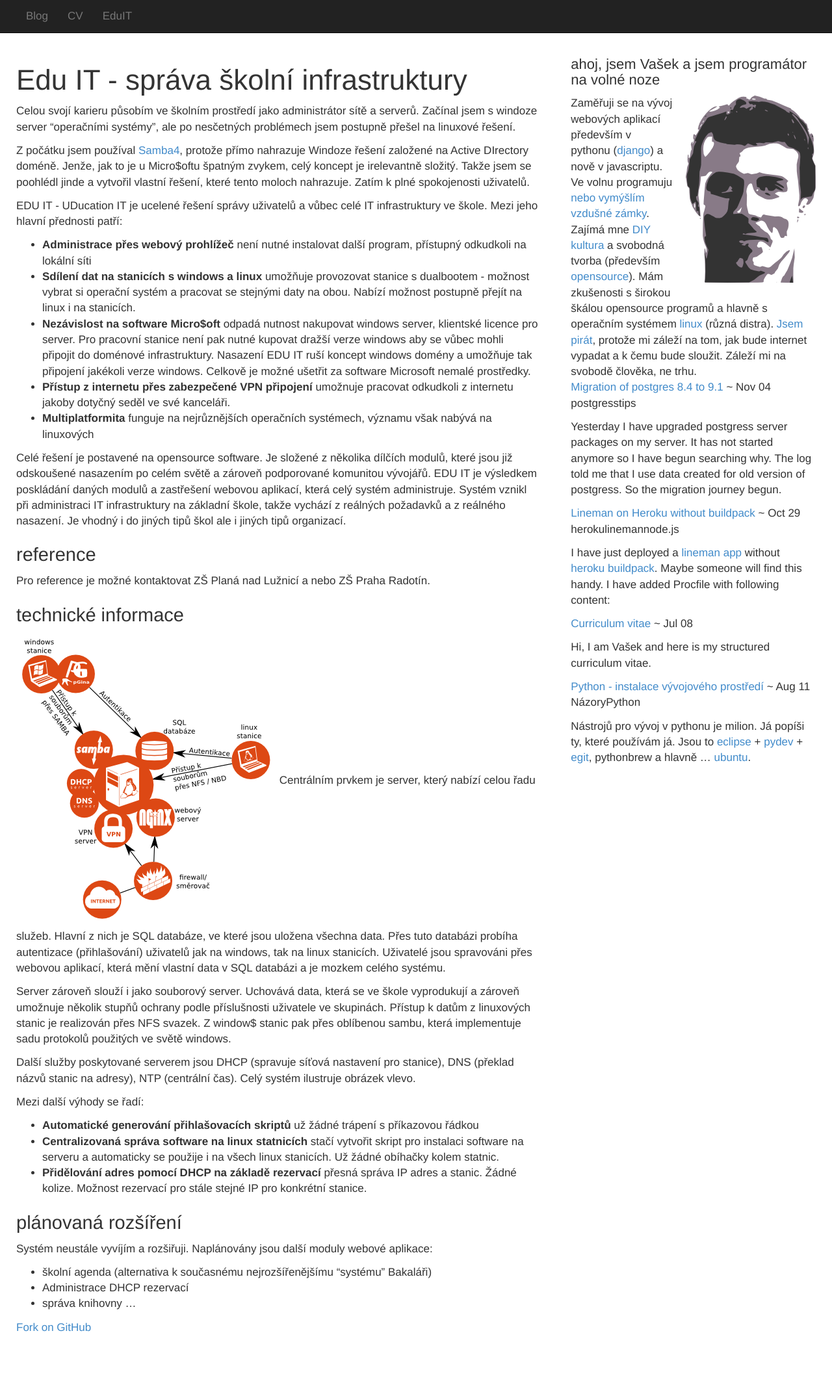
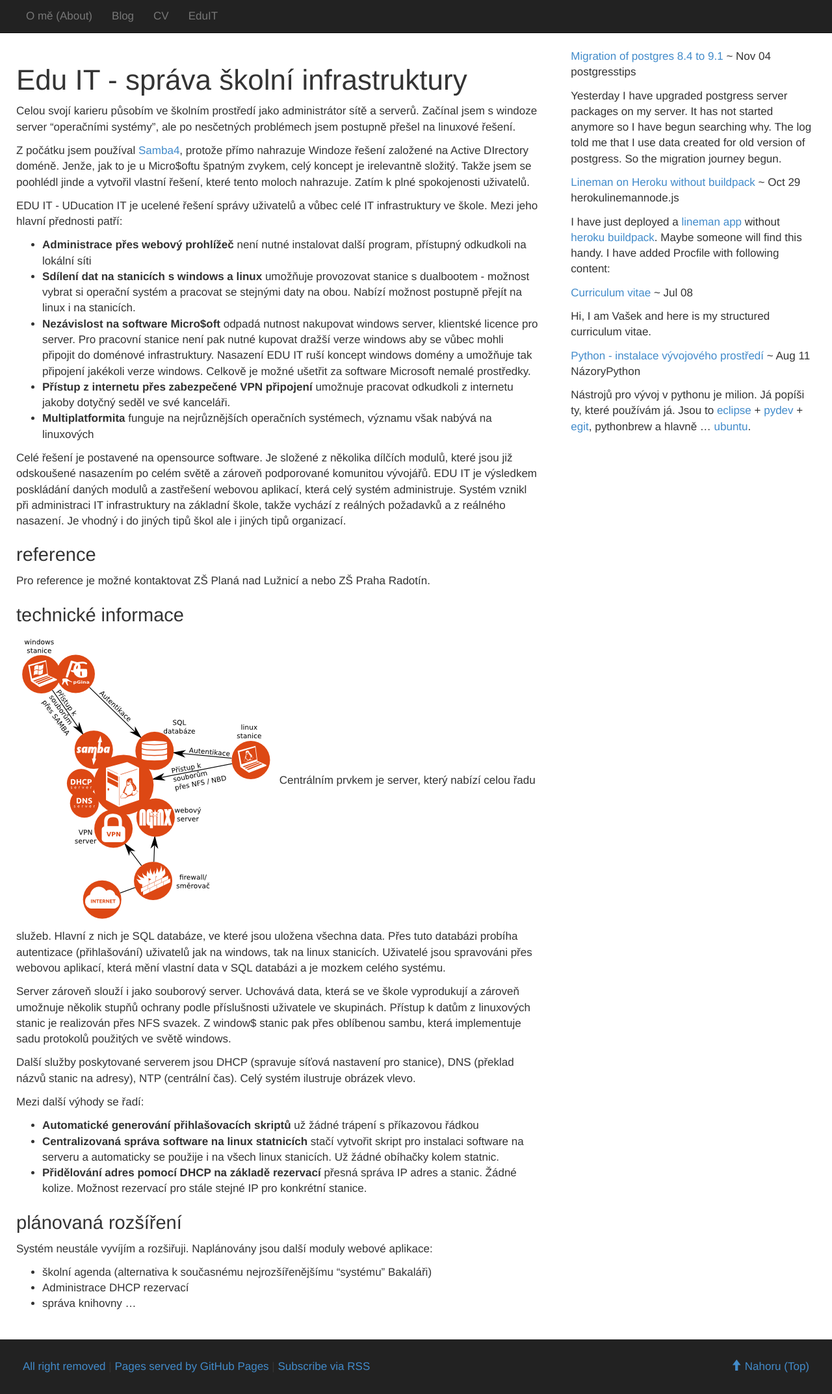
Before and after one commit to vencax/vencax.github.io, a Jekyll site: the page built from _posts/static/2014-03-08-eduit.md, in a window 1280 px wide. Shown: the whole page at 65% size. Built offline with Jekyll 4.4.1, drawn with Linux system fonts in a browser that asks for light colours; Markdown is read by kramdown in place of the engine named in the settings; before the commit the page ends 2055 px from its top, so only the background shows below that.

Commit message:
layout finished?

```diff
--- a/_includes/aboutme.html
+++ b/_includes/aboutme.html
@@ -1,16 +1,16 @@
 
 <img src="/img/me.png" alt="le me, foto" class="pull-right" style="margin: 0 0 20px 20px;">
 
-Zaměřuji se na vývoj webových aplikací především v pythonu
-  (<a href="http://www.djangoproject.cz/">django</a>) a nově v javascriptu.
+<p>
+Hi, I am Vasek and I am freelance programmer.
+I make web application using <a href="https://www.python.org/">python</a>
+and <a href="http://nodejs.org/">server side javascript environment</a>.
+</p>
 
-Ve volnu programuju <a href="https://github.com/vencax/"> nebo vymýšlím vzdušné zámky</a>.
-Zajímá mne <a href="http://cs.wikipedia.org/wiki/Do_it_yourself">DIY kultura</a>
-a svobodná tvorba (především <a href="http://cs.wikipedia.org/wiki/Otev%C5%99en%C3%BD_software">opensource</a>).
+<p>
+More about what I do or can do is in my <a href="/cv/">CV</a>.
+</p>
 
-Mám zkušenosti s širokou škálou opensource programů
-a hlavně s operačním systémem <a href="http://www.linux.cz/">linux</a> (různá distra).
-
-<a href="http://www.pirati.cz/lide/vaclav_klecanda">Jsem pirát</a>,
-protože mi záleží na tom, jak bude internet vypadat a k čemu bude sloužit.
-Záleží mi na svobodě člověka, ne trhu.
+<p>
+And by the way, I am a <a href="http://www.pp-international.net/">pirate</a>!
+</p>
--- a/_includes/footer.html
+++ b/_includes/footer.html
@@ -1 +1,20 @@
-<a href='//github.com/prose/starter'>Fork on GitHub</a>
+<div class="row footer">
+
+  <div class="col-xs-12 col-sm-12 col-md-12 col-lg-12">
+
+    <a href="http://cs.wikipedia.org/wiki/Copyleft">All right removed</a>
+    |
+    <a href='//github.com/prose/starter'>Pages served by GitHub Pages</a>
+    |
+    <a class='rss' href='{{site.baseurl}}/blog.rss'>Subscribe via RSS</a>
+
+
+    <div class="pull-right">
+      <a href="#top">
+        <span class="glyphicon glyphicon-arrow-up"></span> Nahoru (Top)
+      </a>
+    </div>
+
+  </div>
+
+</div>
--- a/_includes/rss-link.html
+++ /dev/null
@@ -1,3 +0,0 @@
-  <div class='col4 margin3 pad4'>
-    <a class='rss' href='{{site.baseurl}}/blog.rss'>Subscribe via RSS</a>
-  </div>
--- a/_layouts/default.html
+++ b/_layouts/default.html
@@ -4,8 +4,10 @@ title: 'programátor a pirát!'
 <!DOCTYPE html>
 <html lang="cz">
 <head>
+  <meta charset='UTF-8'/>
   <title>Václav Klecanda {% if page.url != '/index.html' %}| {{page.title}}{% else %}Programátor, admin{% endif %}</title>
-  <meta charset='UTF-8'/>
+  {% if page.description %}<meta name="description" content="{{ page.description }}">{% endif %}
+  {% if page.tags  %}<meta name="tags" content="{{ page.tags  }}">{% endif %}
   <meta name="viewport" content="width=device-width, initial-scale=1">
   <link rel='alternate' type='application/rss+xml' title='RSS' href='SITEURLGOESHERE/blog.rss' />
   <link rel='shortcut icon' href='{{site.baseurl}}/img/favicon.ico' type='image/x-icon' />
@@ -26,8 +28,11 @@ title: 'programátor a pirát!'
       </div>
       <div id="navbar" class="navbar-collapse collapse">
         <ul class="nav navbar-nav">
+          <li>
+            <a href='{{site.baseurl}}/'>O mě (About)</a>
+          </li>
           <li class='{% if page.section == "blog" %}active{% endif %}'>
-            <a href='{{site.baseurl}}/'>Blog</a>
+            <a href='{{site.baseurl}}/blog'>Blog</a>
           </li>
           <li class='{% if page.url == "cv/" %}active{% endif %}'>
             <a href='{{site.baseurl}}/cv'>CV</a>
--- a/_layouts/page.html
+++ b/_layouts/page.html
@@ -11,8 +11,6 @@ layout: default
   </div>
 
   <div class="col-xs-12 col-sm-12 col-md-4 col-lg-4">
-    <h4>ahoj, jsem Vašek a jsem programátor na volné noze</h4>
-    {% include aboutme.html %}
     {% include related.html %}
   </div>
 
--- a/site.js
+++ b/site.js
@@ -1,3 +1,13 @@
 ---
 ---
 ;{% include js/jquery.min.js %}
+
+var _gaq = _gaq || [];
+_gaq.push(['_setAccount', 'UA-32861999-1']);
+_gaq.push(['_trackPageview']);
+
+(function() {
+  var ga = document.createElement('script'); ga.type = 'text/javascript'; ga.async = true;
+  ga.src = ('https:' == document.location.protocol ? 'https://ssl' : 'http://www') + '.google-analytics.com/ga.js';
+  var s = document.getElementsByTagName('script')[0]; s.parentNode.insertBefore(ga, s);
+})
```
Also changed, not shown: _includes/me-on-socials.html (added, +7 -0 lines), _layouts/blog.html (+18 -18 lines), css/style.less (+4 -3 lines), index.html (+41 -7 lines), site.css.
